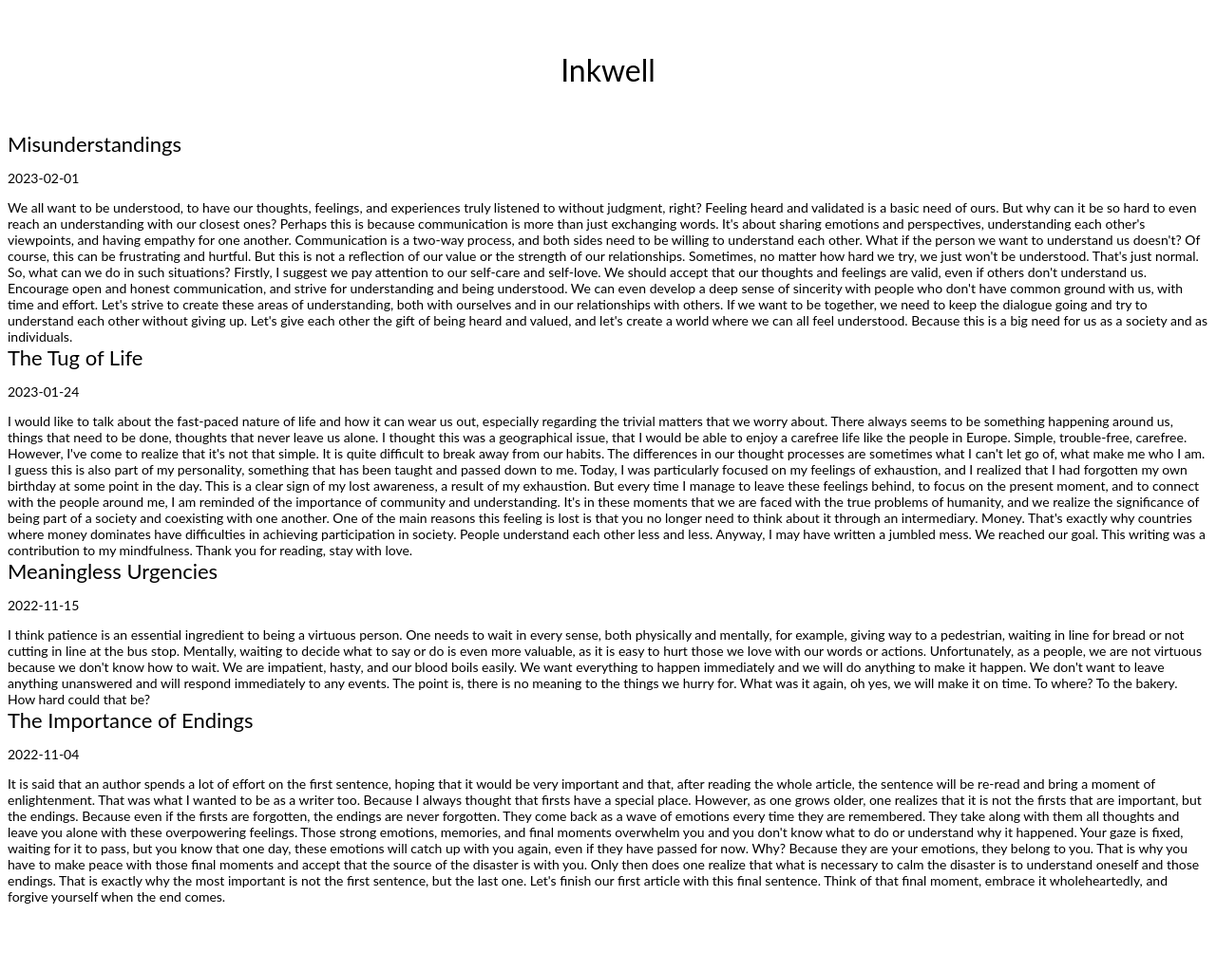
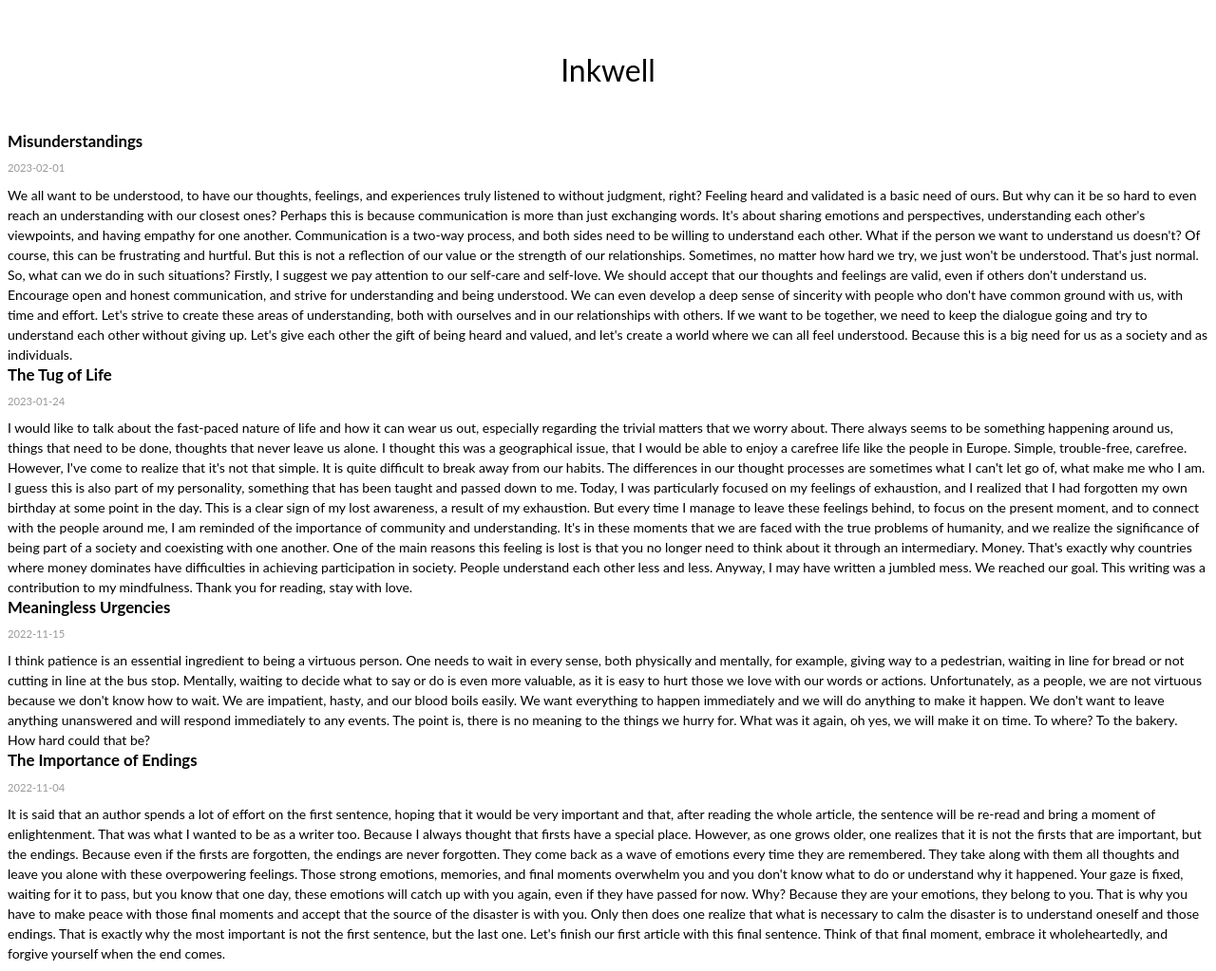
Before and after one commit to gurayozgur/gurayozgur.github.io, a Jekyll site: the page inkwell.html, which Jekyll copies as it is, in a window 1280 px wide. Shown: the whole page at 95% size. Built offline with Jekyll 4.4.1, drawn with Linux system fonts in a browser that asks for light colours; before the commit the page ends 961 px from its top, so only the background shows below that.

Commit message:
Update inkwell.html

```diff
--- a/inkwell.html
+++ b/inkwell.html
@@ -16,6 +16,29 @@
 /**************/
 /* BASE RULES */
 /**************/
+  .post {
+  margin-bottom: 2em;
+  padding: 1em;
+  border: 1px solid #ddd;
+}
+
+.post-title {
+  margin-bottom: 0.5em;
+  font-size: 1.2em;
+  font-weight: bold;
+}
+
+.post-date {
+  font-size: 0.8em;
+  color: #999;
+  margin-bottom: 1em;
+}
+
+.post-content {
+  font-size: 1em;
+  line-height: 1.5;
+}
+
 a {
   color: #000000;
   text-decoration: none;
```
